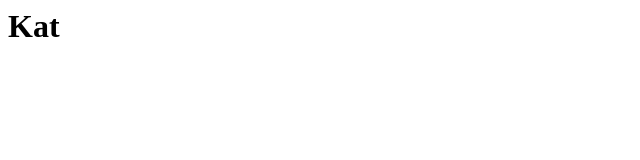
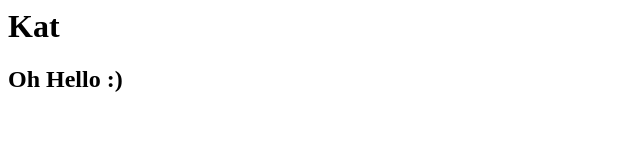
Before and after one commit to figueroakl/practice02, a plain HTML site: page index.html in a window 1280 px wide. Shown: the whole page, without its empty margins (0-640 px from the left). Drawn offline with Linux system fonts and the light colour scheme.

Commit message:
adds greeting

```diff
--- a/index.html
+++ b/index.html
@@ -1 +1,2 @@
 <h1>Kat</h1>
+<h2>Oh Hello :)</h2>
```
